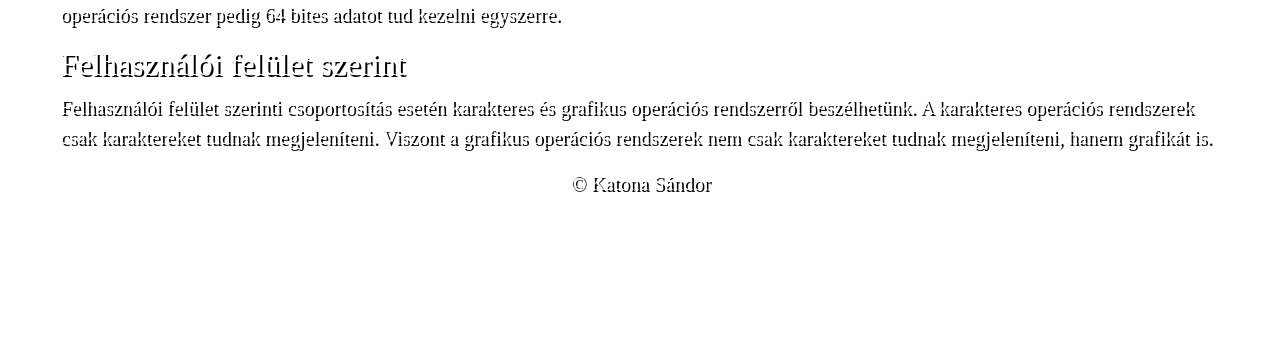
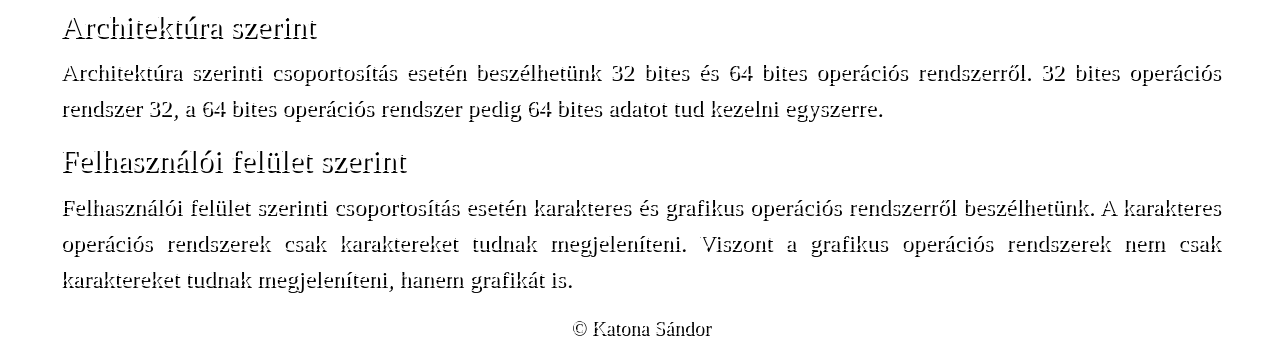
Before and after one commit to katonasandor123/Komp_Prog_Projekt-2, a plain HTML site: page masodik.html in a window 1280 px wide. Shown: the part 714-1056 px from the top of the page. Before the commit the page ends 912 px from the top, so only its background shows below. Drawn offline with nearby package versions, Linux system fonts and the light colour scheme.

Commit message:
masodik.html-re vonatkozó stílusszabályok

```diff
--- a/styles.css
+++ b/styles.css
@@ -19,7 +19,7 @@ header
 
 section
 {
-    font-size: 20px;
+    font-size: 24px;
     text-shadow: 2px 2px black;
 }
 
@@ -89,3 +89,8 @@ div.row
 {
     text-align: center;
 }
+
+p.sorkizart
+{
+    text-align: justify;
+}
```
